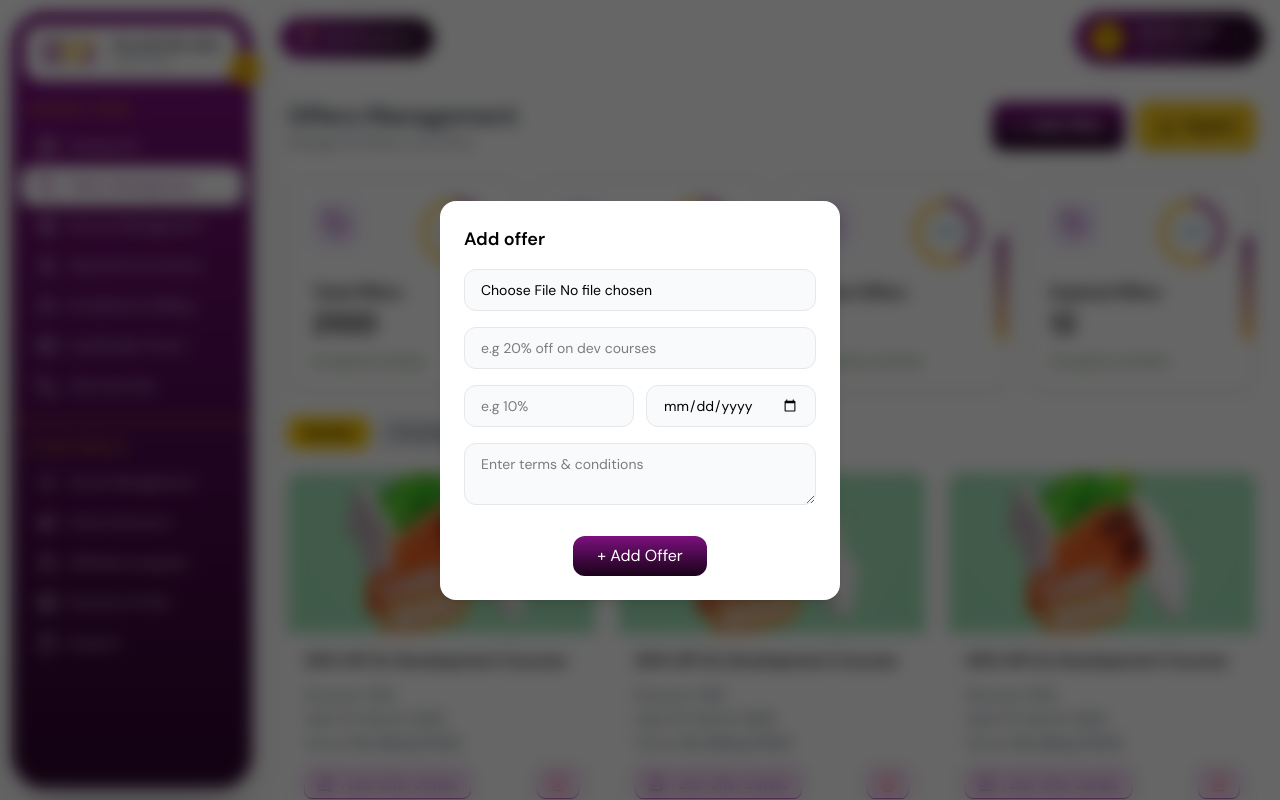
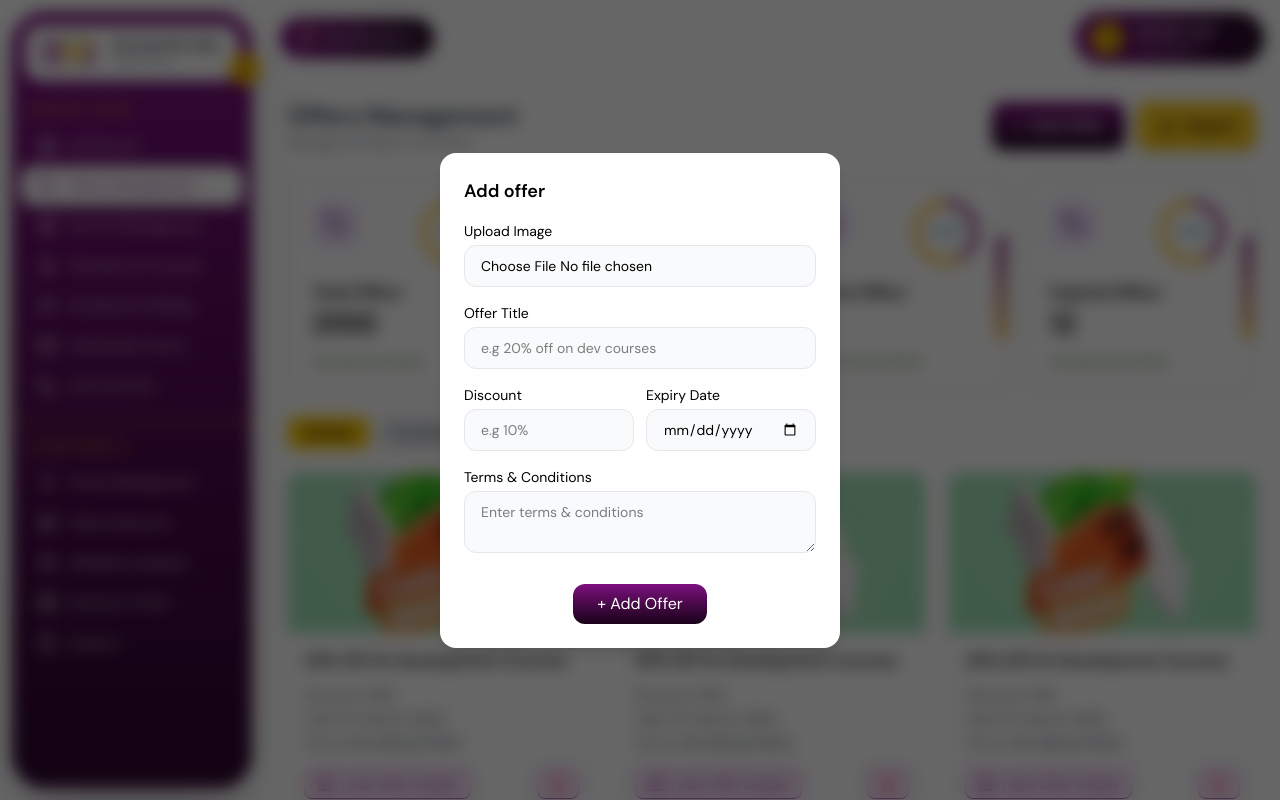
Before and after one commit to SondkarKrushna/DMI_Vendor_Panel, a React (Vite) app: page /offers in a window 1280 px wide. Both pictures are taken after a click on the button "+ Add Offer". Built offline with nearby package versions, Linux system fonts and the light colour scheme.

Commit message:
Refactor form labels to use consistent text color and improve accessibility

```diff
--- a/src/Pages/Call notepad/CallNotepad.jsx
+++ b/src/Pages/Call notepad/CallNotepad.jsx
@@ -51,8 +51,7 @@ const CallNotepad = () => {
       accessor: "status",
       Cell: ({ value }) => (
         <span
-          className={`px-3 py-1 rounded-full text-xs font-semibold ${
-            value === "Pending"
+          className={`px-3 py-1 rounded-full text-xs font-semibold ${value === "Pending"
               ? "bg-yellow-100 text-yellow-600"
               : "bg-green-100 text-green-600"
             }`}
@@ -121,8 +120,7 @@ const CallNotepad = () => {
         <div className="flex gap-3 mb-4">
           <button
             onClick={() => setActiveTab("Follow Ups")}
-    className={`px-4 py-2 rounded-lg font-medium ${
-      activeTab === "Follow Ups"
+            className={`px-4 py-2 rounded-lg font-medium ${activeTab === "Follow Ups"
                 ? "bg-yellow-400 text-black"
                 : "bg-gray-200 text-gray-600"
               }`}
@@ -132,8 +130,7 @@ const CallNotepad = () => {
 
           <button
             onClick={() => setActiveTab("Enquiries")}
-    className={`px-4 py-2 rounded-lg font-medium ${
-      activeTab === "Enquiries"
+            className={`px-4 py-2 rounded-lg font-medium ${activeTab === "Enquiries"
                 ? "bg-yellow-400 text-black"
                 : "bg-gray-200 text-gray-600"
               }`}
@@ -170,8 +167,7 @@ const CallNotepad = () => {
               <div className="flex justify-between text-sm">
                 <span>{item.date}</span>
                 <span
-                  className={`px-2 py-1 rounded-full text-xs ${
-                    item.status === "Pending"
+                  className={`px-2 py-1 rounded-full text-xs ${item.status === "Pending"
                       ? "bg-yellow-100 text-yellow-600"
                       : "bg-green-100 text-green-600"
                     }`}
@@ -209,40 +205,63 @@ const CallNotepad = () => {
             className="bg-white w-[400px] rounded-2xl p-6 shadow-lg"
             onClick={(e) => e.stopPropagation()}
           >
-
             <h2 className="text-lg font-semibold mb-4">
               Add Call Note
             </h2>
 
             <div className="space-y-4">
 
+              {/* Full Name */}
+              <div>
+                <label className="block text-sm text-black mb-1">
+                  Full Name
+                </label>
                 <input
                   type="text"
                   placeholder="Full Name"
                   className="w-full bg-gray-50 border border-gray-200 rounded-xl px-4 py-2.5 text-sm"
                 />
+              </div>
 
+              {/* Mobile Number */}
+              <div>
+                <label className="block text-sm text-black mb-1">
+                  Mobile Number
+                </label>
                 <input
                   type="text"
                   placeholder="Mobile Number"
                   className="w-full bg-gray-50 border border-gray-200 rounded-xl px-4 py-2.5 text-sm"
                 />
+              </div>
 
+              {/* Call Note */}
+              <div>
+                <label className="block text-sm text-black mb-1">
+                  Call Note
+                </label>
                 <textarea
                   placeholder="Call Note"
                   className="w-full bg-gray-50 border border-gray-200 rounded-xl px-4 py-2.5 text-sm"
                 />
+              </div>
 
+              {/* Date */}
+              <div>
+                <label className="block text-sm text-black mb-1">
+                  Date
+                </label>
                 <input
                   type="date"
                   className="w-full bg-gray-50 border border-gray-200 rounded-xl px-4 py-2.5 text-sm"
                 />
               </div>
 
+            </div>
+
             <div className="mt-6 flex justify-center">
               <Button text="Add Call Note" />
             </div>
-
           </div>
         </div>
       )}
--- a/src/Pages/Enrolling and billing/Enrolling.jsx
+++ b/src/Pages/Enrolling and billing/Enrolling.jsx
@@ -221,7 +221,7 @@ const Enrolling = () => {
               {/* Card Type + CHF */}
               <div className="flex gap-3">
                 <div className="w-1/2">
-                  <label className="text-sm text-gray-500 mb-1 block">
+                  <label className="text-sm text-black mb-1 block">
                     Card Type
                   </label>
                   <input
@@ -232,7 +232,7 @@ const Enrolling = () => {
                 </div>
 
                 <div className="w-1/2">
-                  <label className="text-sm text-gray-500 mb-1 block">
+                  <label className="text-sm text-black mb-1 block">
                     CHF Number
                   </label>
                   <input
@@ -245,7 +245,7 @@ const Enrolling = () => {
 
               {/* Full Name */}
               <div>
-                <label className="text-sm text-gray-500 mb-1 block">
+                <label className="text-sm text-black mb-1 block">
                   Full Name
                 </label>
                 <input
@@ -257,7 +257,7 @@ const Enrolling = () => {
 
               {/* Mobile */}
               <div>
-                <label className="text-sm text-gray-500 mb-1 block">
+                <label className="text-sm text-black mb-1 block">
                   Mobile Number
                 </label>
                 <input
@@ -269,7 +269,7 @@ const Enrolling = () => {
 
               {/* Email */}
               <div>
-                <label className="text-sm text-gray-500 mb-1 block">
+                <label className="text-sm text-black mb-1 block">
                   Email
                 </label>
                 <input
@@ -281,7 +281,7 @@ const Enrolling = () => {
 
               {/* Image */}
               <div>
-                <label className="text-sm text-gray-500 mb-1 block">
+                <label className="text-sm text-black mb-1 block">
                   Image
                 </label>
                 <div className="w-full bg-gray-50 border border-gray-200 rounded-xl px-4 py-2.5 text-sm text-gray-400">
--- a/src/Pages/Services/Services.jsx
+++ b/src/Pages/Services/Services.jsx
@@ -301,7 +301,7 @@ const handleRowSelect = (id) => {
 
               {/* Service Name */}
               <div>
-                <label className="text-sm text-gray-500 mb-1 block">
+                <label className="text-sm text-black mb-1 block">
                   Service Name
                 </label>
                 <input
@@ -313,7 +313,7 @@ const handleRowSelect = (id) => {
 
               {/* Price */}
               <div>
-                <label className="text-sm text-gray-500 mb-1 block">
+                <label className="text-sm text-black mb-1 block">
                   Price
                 </label>
                 <input
@@ -326,7 +326,7 @@ const handleRowSelect = (id) => {
               {/* Card Type + Discount */}
               <div className="flex gap-3">
                 <div className="w-1/2">
-                  <label className="text-sm text-gray-500 mb-1 block">
+                  <label className="text-sm text-black mb-1 block">
                     Card Type
                   </label>
                   <input
@@ -337,7 +337,7 @@ const handleRowSelect = (id) => {
                 </div>
 
                 <div className="w-1/2">
-                  <label className="text-sm text-gray-500 mb-1 block">
+                  <label className="text-sm text-black mb-1 block">
                     Discount (%)
                   </label>
                   <input
@@ -350,7 +350,7 @@ const handleRowSelect = (id) => {
 
               {/* Description */}
               <div>
-                <label className="text-sm text-gray-500 mb-1 block">
+                <label className="text-sm text-black mb-1 block">
                   Description
                 </label>
                 <textarea
@@ -362,7 +362,7 @@ const handleRowSelect = (id) => {
 
               {/* Image Upload */}
               <div>
-                <label className="text-sm text-gray-500 mb-1 block">
+                <label className="text-sm text-black mb-1 block">
                   Image
                 </label>
                 <div className="w-full bg-gray-50 border border-gray-200 rounded-xl px-4 py-2.5 text-sm text-gray-400">
--- a/src/Pages/advertisement/Advertisements.jsx
+++ b/src/Pages/advertisement/Advertisements.jsx
@@ -172,7 +172,7 @@ const Advertisements = () => {
         {/* Row */}
         <div className="grid grid-cols-2 gap-4">
           <div className="flex flex-col gap-1">
-            <label className="text-sm text-gray-600">
+            <label className="text-sm text-black">
               Advertisement Type
             </label>
             <input
@@ -182,7 +182,7 @@ const Advertisements = () => {
           </div>
 
           <div className="flex flex-col gap-1">
-            <label className="text-sm text-gray-600">
+            <label className="text-sm text-black">
               Business Vertical
             </label>
             <input
@@ -194,7 +194,7 @@ const Advertisements = () => {
 
         {/* Title */}
         <div className="flex flex-col gap-1">
-          <label className="text-sm text-gray-600">Title</label>
+          <label className="text-sm text-black">Title</label>
           <input
             placeholder="Enter"
             className="w-full px-4 py-3 rounded-xl bg-gray-100 outline-none text-sm"
@@ -203,8 +203,9 @@ const Advertisements = () => {
 
         {/* Valid Till */}
         <div className="flex flex-col gap-1">
-          <label className="text-sm text-gray-600">Valid Till</label>
+          <label className="text-sm text-black">Valid Till</label>
           <input
+            type="date"
             placeholder="Enter"
             className="w-full px-4 py-3 rounded-xl bg-gray-100 outline-none text-sm"
           />
@@ -212,7 +213,7 @@ const Advertisements = () => {
 
         {/* Image */}
         <div className="flex flex-col gap-1">
-          <label className="text-sm text-gray-600">Image</label>
+          <label className="text-sm text-black">Image</label>
           <input
             type="file"
             className="w-full px-4 py-3 rounded-xl bg-gray-100 outline-none text-sm"
--- a/src/Pages/offers/Offers.jsx
+++ b/src/Pages/offers/Offers.jsx
@@ -161,37 +161,62 @@ const Offers = () => {
             <div className="space-y-4">
 
               {/* Image Upload */}
+              <div>
+                <label className="block text-sm text-black mb-1">
+                  Upload Image
+                </label>
                 <input
                   type="file"
                   className="w-full bg-gray-50 border border-gray-200 rounded-xl px-4 py-2.5 text-sm"
                 />
+              </div>
 
               {/* Title */}
+              <div>
+                <label className="block text-sm text-black mb-1">
+                  Offer Title
+                </label>
                 <input
                   type="text"
                   placeholder="e.g 20% off on dev courses"
                   className="w-full bg-gray-50 border border-gray-200 rounded-xl px-4 py-2.5 text-sm"
                 />
+              </div>
 
               {/* Discount + Date */}
               <div className="flex gap-3">
+                <div className="w-1/2">
+                  <label className="block text-sm text-black mb-1">
+                    Discount
+                  </label>
                   <input
-                  type="text"
+                    type="number"
                     placeholder="e.g 10%"
-                  className="w-1/2 bg-gray-50 border border-gray-200 rounded-xl px-4 py-2.5 text-sm"
-                />
-
-                <input
-                  type="date"
-                  className="w-1/2 bg-gray-50 border border-gray-200 rounded-xl px-4 py-2.5 text-sm"
+                    className="w-full bg-gray-50 border border-gray-200 rounded-xl px-4 py-2.5 text-sm"
                   />
                 </div>
 
+                <div className="w-1/2">
+                  <label className="block text-sm text-black mb-1">
+                    Expiry Date
+                  </label>
+                  <input
+                    type="date"
+                    className="w-full bg-gray-50 border border-gray-200 rounded-xl px-4 py-2.5 text-sm"
+                  />
+                </div>
+              </div>
+
               {/* Terms */}
+              <div>
+                <label className="block text-sm text-black mb-1">
+                  Terms & Conditions
+                </label>
                 <textarea
                   placeholder="Enter terms & conditions"
                   className="w-full bg-gray-50 border border-gray-200 rounded-xl px-4 py-2.5 text-sm"
                 />
+              </div>
             </div>
 
             {/* Button */}
```
Lines whose indentation alone changed are shown as unchanged.
